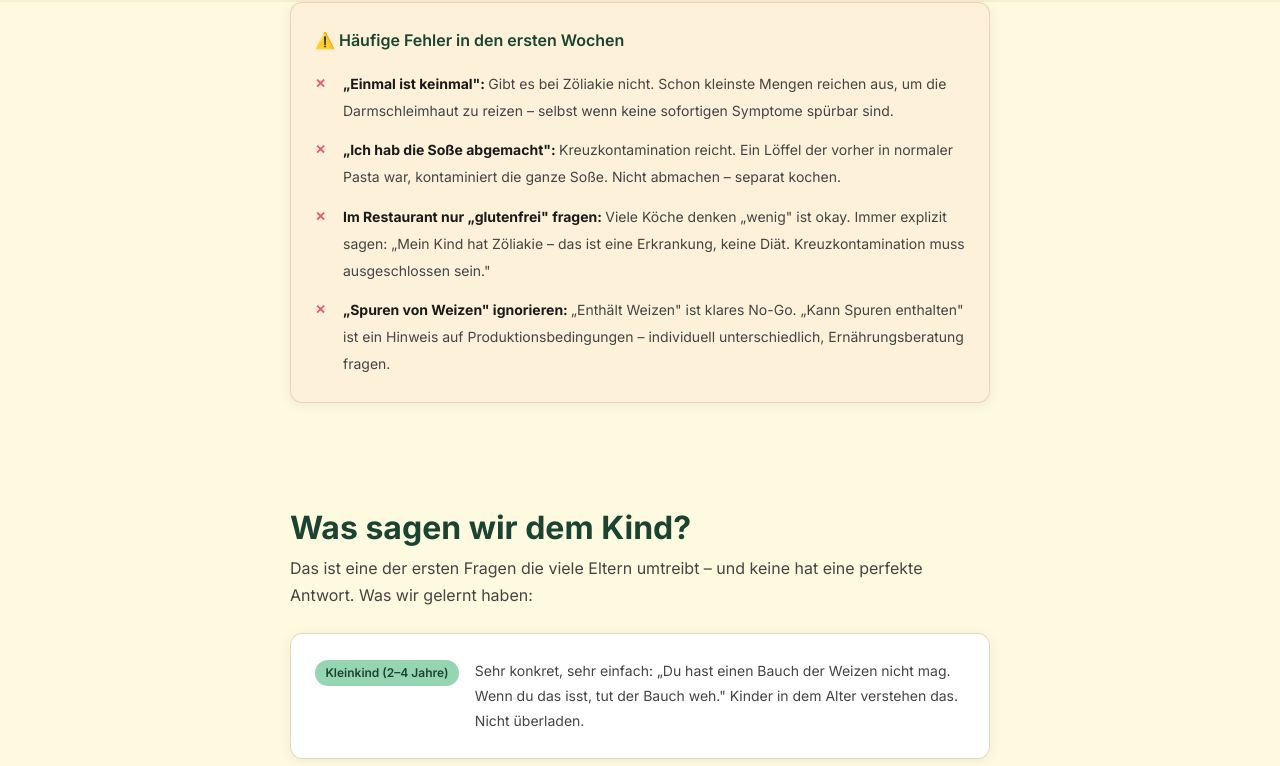
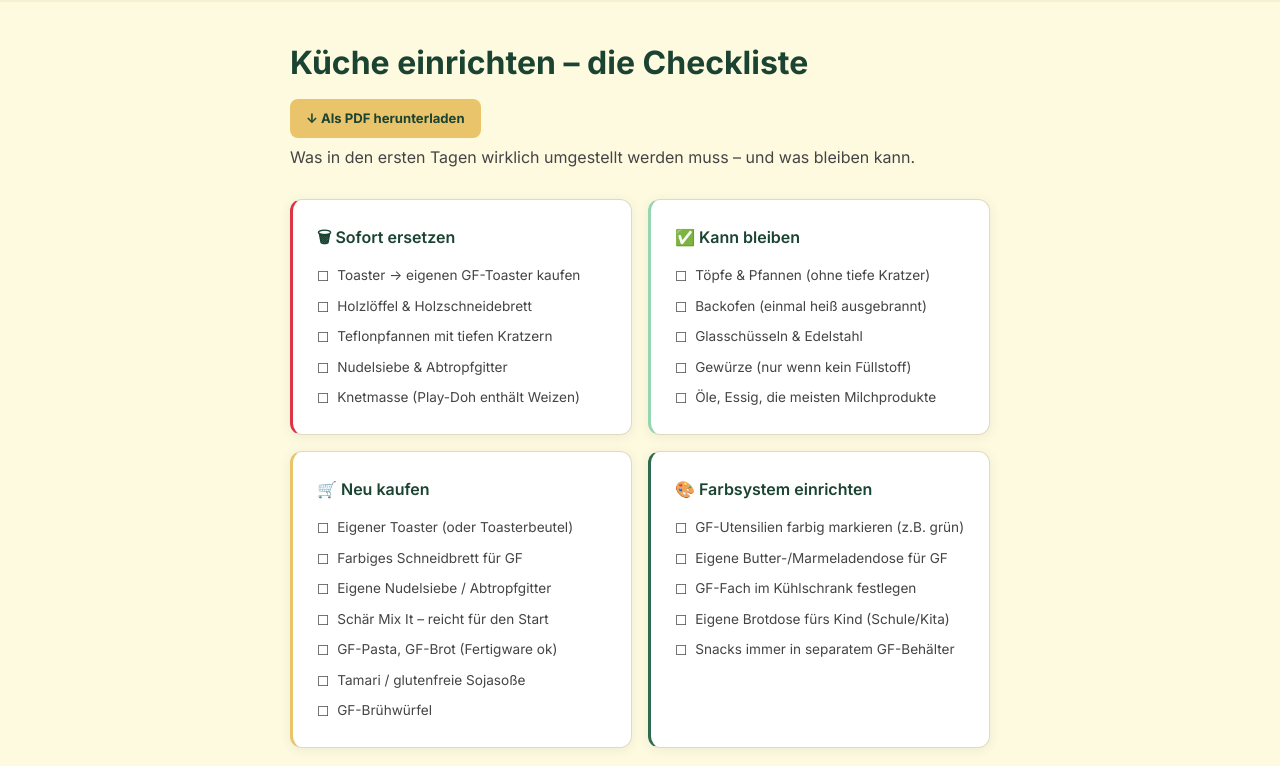
Before and after one commit to Waschtls/waschtls-schmankerl, a Next.js app: page /wissen/erstdiagnose in a window 1280 px wide. Shown: the part 3796-4562 px from the top of the page. Built offline with nearby package versions, Linux system fonts and the light colour scheme.

Commit message:
feat: 3 neue Wissen-Artikel (Psyche, Zähne, NCGS) + Sitemap + Suchindex

```diff
--- a/app/wissen/erstdiagnose/page.tsx
+++ b/app/wissen/erstdiagnose/page.tsx
@@ -204,6 +204,128 @@ export default function ErstdiagnosePage() {
         </div>
       </section>
 
+      {/* Küche einrichten Checkliste */}
+      <section className="section" style={{ paddingTop: '2.5rem', paddingBottom: '2.5rem' }}>
+        <div className="container" style={{ maxWidth: '740px' }}>
+          <div style={{ display: 'flex', justifyContent: 'space-between', alignItems: 'flex-end', flexWrap: 'wrap', gap: '1rem', marginBottom: '0.4rem' }}>
+            <h2 style={{ margin: 0 }}>Küche einrichten – die Checkliste</h2>
+            <a
+              href="/downloads/kueche-checkliste.pdf"
+              download
+              style={{
+                display: 'inline-flex', alignItems: 'center', gap: '0.4rem',
+                padding: '0.5rem 1rem', borderRadius: '8px',
+                background: 'var(--golden)', color: 'var(--green-deep)',
+                fontWeight: 700, fontSize: '0.82rem', textDecoration: 'none',
+                flexShrink: 0,
+              }}
+            >
+              ↓ Als PDF herunterladen
+            </a>
+          </div>
+          <p style={{ color: 'var(--text-mid)', marginBottom: '1.75rem' }}>
+            Was in den ersten Tagen wirklich umgestellt werden muss – und was bleiben kann.
+          </p>
+
+          <div className="grid-2" style={{ gap: '1rem' }}>
+
+            {/* Sofort raus */}
+            <div className="card" style={{ borderLeft: '3px solid #dc3545' }}>
+              <h4 style={{ color: 'var(--green-deep)', marginBottom: '0.875rem' }}>🗑 Sofort ersetzen</h4>
+              <div style={{ display: 'flex', flexDirection: 'column', gap: '0.5rem' }}>
+                {[
+                  'Toaster → eigenen GF-Toaster kaufen',
+                  'Holzlöffel & Holzschneidebrett',
+                  'Teflonpfannen mit tiefen Kratzern',
+                  'Nudelsiebe & Abtropfgitter',
+                  'Knetmasse (Play-Doh enthält Weizen)',
+                ].map(item => (
+                  <div key={item} style={{ display: 'flex', gap: '0.5rem', alignItems: 'flex-start', fontSize: '0.85rem', lineHeight: 1.6, color: 'var(--text-mid)' }}>
+                    <span style={{ flexShrink: 0, marginTop: '0.05rem' }}>☐</span>
+                    <span>{item}</span>
+                  </div>
+                ))}
+              </div>
+            </div>
+
+            {/* Was bleiben kann */}
+            <div className="card" style={{ borderLeft: '3px solid var(--mint)' }}>
+              <h4 style={{ color: 'var(--green-deep)', marginBottom: '0.875rem' }}>✅ Kann bleiben</h4>
+              <div style={{ display: 'flex', flexDirection: 'column', gap: '0.5rem' }}>
+                {[
+                  'Töpfe & Pfannen (ohne tiefe Kratzer)',
+                  'Backofen (einmal heiß ausgebrannt)',
+                  'Glasschüsseln & Edelstahl',
+                  'Gewürze (nur wenn kein Füllstoff)',
+                  'Öle, Essig, die meisten Milchprodukte',
+                ].map(item => (
+                  <div key={item} style={{ display: 'flex', gap: '0.5rem', alignItems: 'flex-start', fontSize: '0.85rem', lineHeight: 1.6, color: 'var(--text-mid)' }}>
+                    <span style={{ flexShrink: 0, marginTop: '0.05rem' }}>☐</span>
+                    <span>{item}</span>
+                  </div>
+                ))}
+              </div>
+            </div>
+
+            {/* Neu kaufen */}
+            <div className="card" style={{ borderLeft: '3px solid var(--golden)' }}>
+              <h4 style={{ color: 'var(--green-deep)', marginBottom: '0.875rem' }}>🛒 Neu kaufen</h4>
+              <div style={{ display: 'flex', flexDirection: 'column', gap: '0.5rem' }}>
+                {[
+                  'Eigener Toaster (oder Toasterbeutel)',
+                  'Farbiges Schneidbrett für GF',
+                  'Eigene Nudelsiebe / Abtropfgitter',
+                  'Schär Mix It – reicht für den Start',
+                  'GF-Pasta, GF-Brot (Fertigware ok)',
+                  'Tamari / glutenfreie Sojasoße',
+                  'GF-Brühwürfel',
+                ].map(item => (
+                  <div key={item} style={{ display: 'flex', gap: '0.5rem', alignItems: 'flex-start', fontSize: '0.85rem', lineHeight: 1.6, color: 'var(--text-mid)' }}>
+                    <span style={{ flexShrink: 0, marginTop: '0.05rem' }}>☐</span>
+                    <span>{item}</span>
+                  </div>
+                ))}
+              </div>
+            </div>
+
+            {/* Farbsystem */}
+            <div className="card" style={{ borderLeft: '3px solid var(--green-mid)' }}>
+              <h4 style={{ color: 'var(--green-deep)', marginBottom: '0.875rem' }}>🎨 Farbsystem einrichten</h4>
+              <div style={{ display: 'flex', flexDirection: 'column', gap: '0.5rem' }}>
+                {[
+                  'GF-Utensilien farbig markieren (z.B. grün)',
+                  'Eigene Butter-/Marmeladendose für GF',
+                  'GF-Fach im Kühlschrank festlegen',
+                  'Eigene Brotdose fürs Kind (Schule/Kita)',
+                  'Snacks immer in separatem GF-Behälter',
+                ].map(item => (
+                  <div key={item} style={{ display: 'flex', gap: '0.5rem', alignItems: 'flex-start', fontSize: '0.85rem', lineHeight: 1.6, color: 'var(--text-mid)' }}>
+                    <span style={{ flexShrink: 0, marginTop: '0.05rem' }}>☐</span>
+                    <span>{item}</span>
+                  </div>
+                ))}
+              </div>
+            </div>
+
+          </div>
+
+          <div style={{ marginTop: '1.25rem', display: 'flex', justifyContent: 'center' }}>
+            <a
+              href="/downloads/kueche-checkliste.pdf"
+              download
+              style={{
+                display: 'inline-flex', alignItems: 'center', gap: '0.5rem',
+                padding: '0.7rem 1.5rem', borderRadius: '8px',
+                background: 'var(--green-deep)', color: 'var(--golden)',
+                fontWeight: 700, fontSize: '0.9rem', textDecoration: 'none',
+              }}
+            >
+              ↓ Checkliste als PDF herunterladen
+            </a>
+          </div>
+        </div>
+      </section>
+
       {/* Häufige Anfängerfehler */}
       <section className="section" style={{ paddingTop: '0', paddingBottom: '2.5rem' }}>
         <div className="container" style={{ maxWidth: '740px' }}>
```
Also changed, not shown: 1 other file (tests, documents, lock files or other folders).
